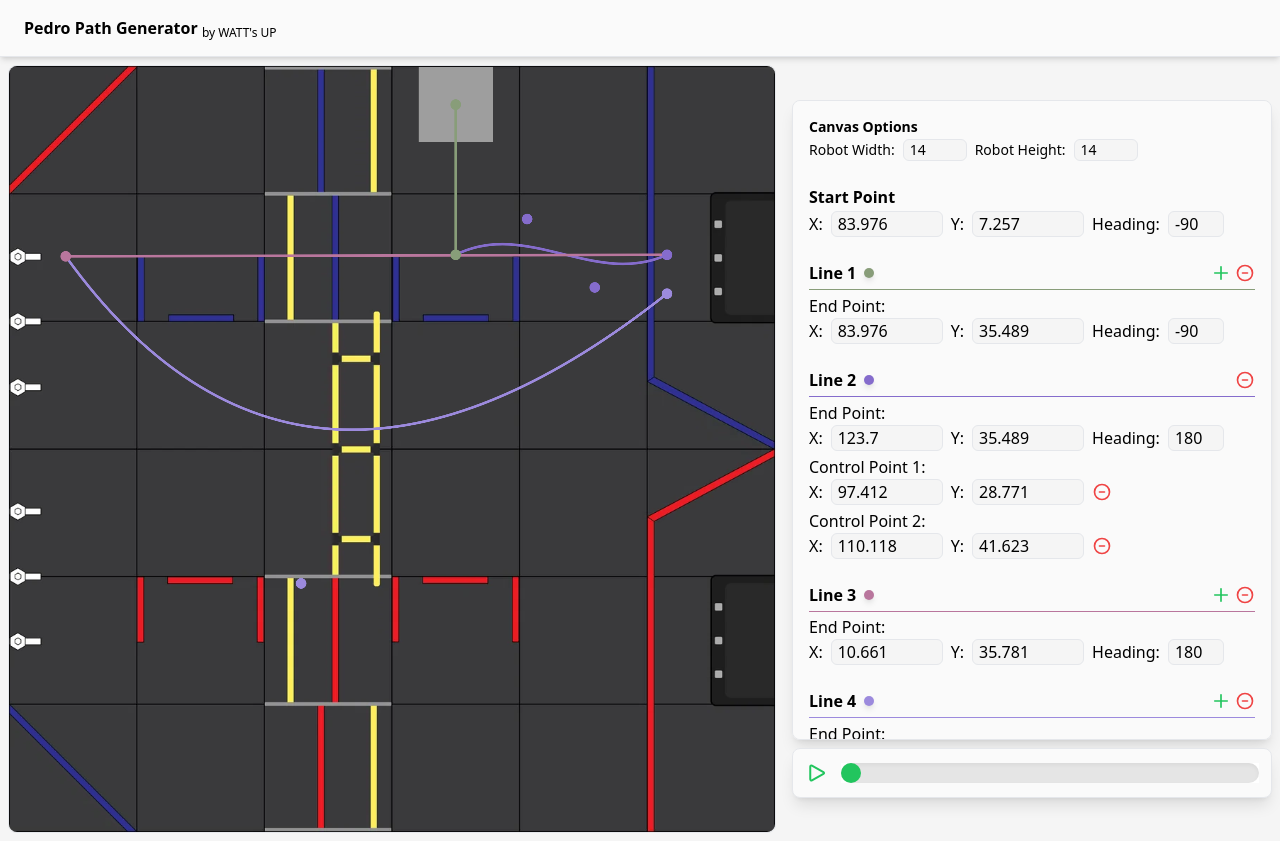
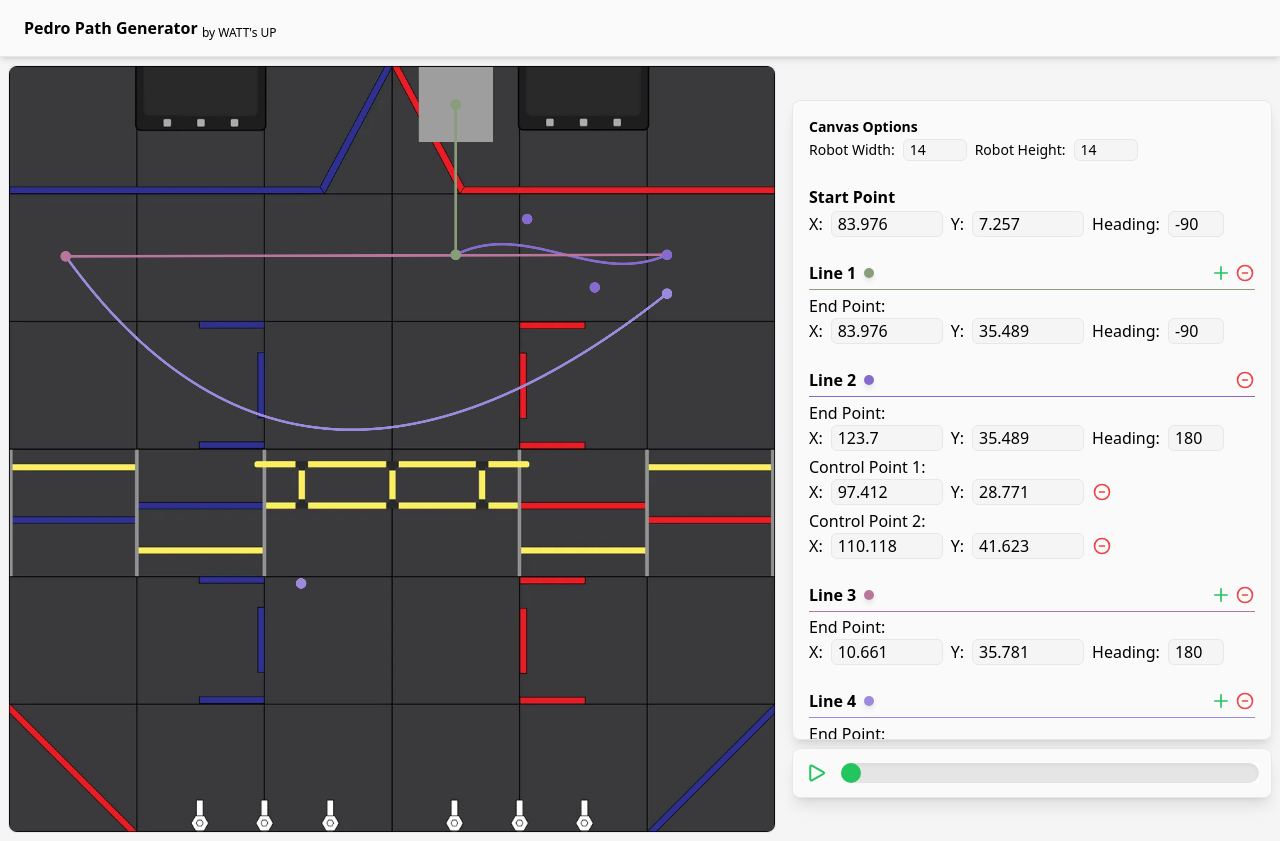
Before and after one commit to scama01/pedro-path-generator, a React (Create React App) app: page / in a window 1280 px wide. Built offline with nearby package versions, Linux system fonts and the light colour scheme.

Commit message:
Update App.tsx

```diff
--- a/src/App.tsx
+++ b/src/App.tsx
@@ -138,7 +138,7 @@ function App() {
       robotXY!.y * DPI - (robotHeight * DPI) / 2,
       robotWidth * DPI,
       robotHeight * DPI,
-      -robotHeading
+      robotHeading
     );
     globalCtx.drawImage(pointCanvas, 0, 0, 144 * DPI, 144 * DPI);
     globalCtx.drawImage(lineCanvas, 0, 0, 144 * DPI, 144 * DPI);
@@ -236,7 +236,7 @@ function App() {
           <img
             alt="Field"
             src="/fields/centerstage.webp"
-            className="absolute top-0 left-0 w-full h-full rotate-90 pointer-events-none rounded-lg"
+            className="absolute top-0 left-0 w-full h-full pointer-events-none rounded-lg"
           />
           <canvas
             className="absolute top-0 left-0 w-full h-full z-40 rounded-lg"
```
